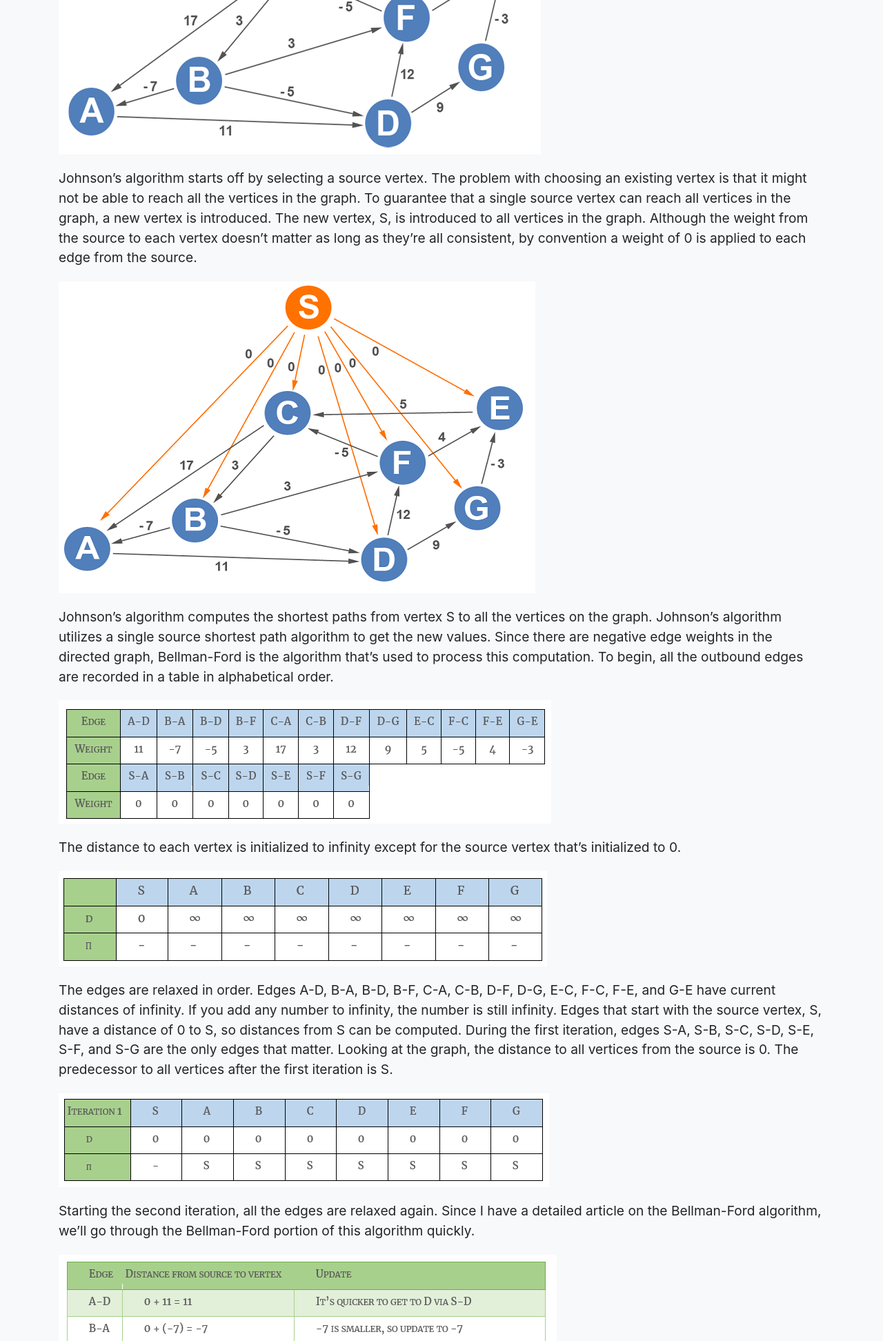
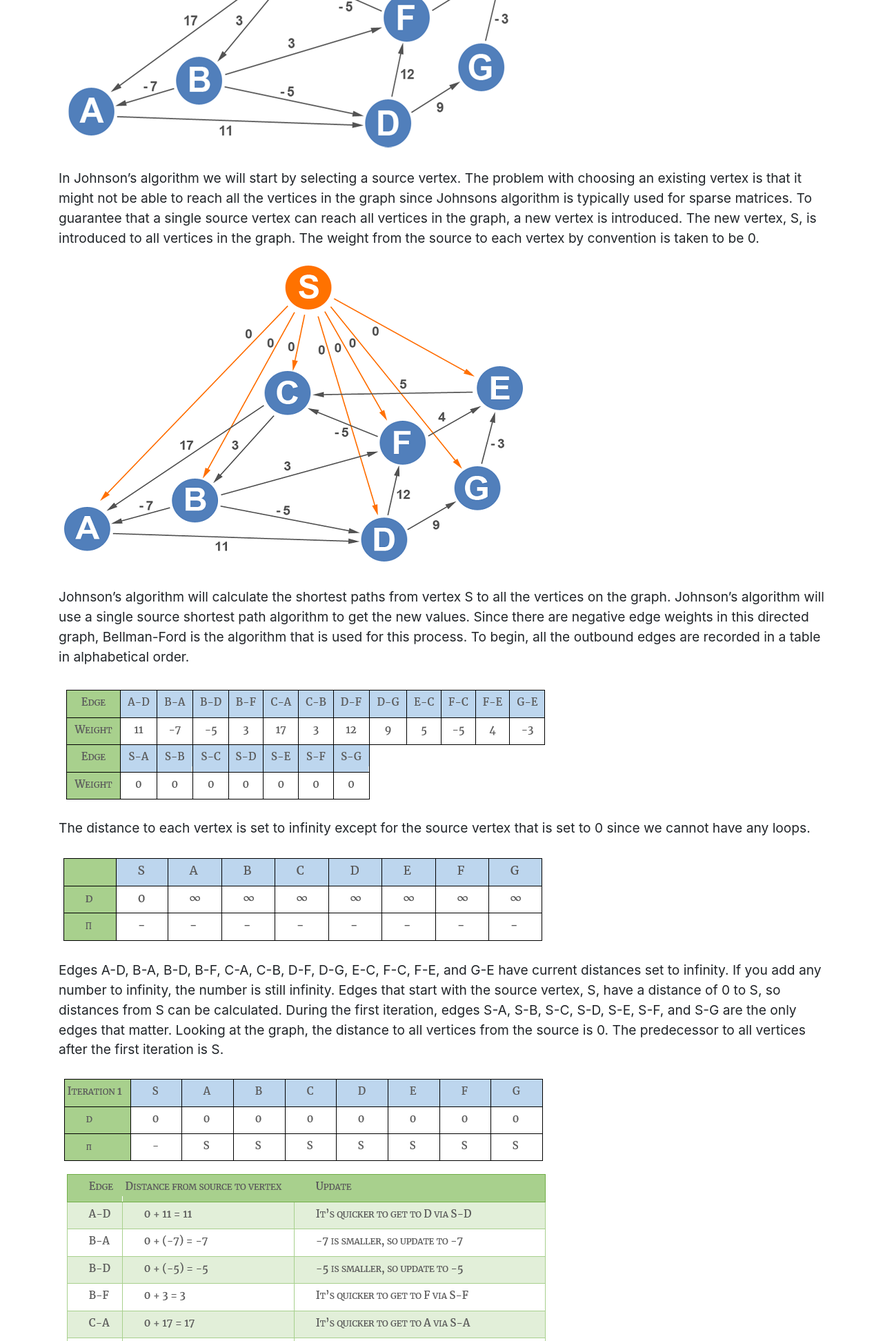
Before and after one commit to VishiK-on-github/Johnsons-Algorithm, a Flask app: page / in a window 1280 px wide. Shown: the part 1008-2952 px from the top of the page at 69% size. Run offline with Flask 2, Linux system fonts and the light colour scheme; some libraries are stand-ins or nearby versions.

Commit message:
updated Dijkstra left

```diff
--- a/templates/index.html
+++ b/templates/index.html
@@ -8,7 +8,7 @@
         <link rel="stylesheet" href="https://stackpath.bootstrapcdn.com/bootstrap/4.5.2/css/bootstrap.min.css"
         integrity="sha384-JcKb8q3iqJ61gNV9KGb8thSsNjpSL0n8PARn9HuZOnIxN0hoP+VmmDGMN5t9UJ0Z" crossorigin="anonymous">
     </head>
-    <body class="bg-light">
+    <body>
         <header>
             <div class="navbar navbar-dark bg-dark text-light justify-content-center">
                 <a class="navbar-brand navbar-center" href="#" style="text-align: center;">
@@ -62,47 +62,45 @@
                             Since this graph contains negative edges, Dijkstra’s algorithm cannot be applied to it yet.
                             To apply Dijkstra’s algorithm the edge links must be transformed to contain non-negative numbers.
                         </p>
+                        <!-- Change img-->
                         <img src="../static/images/utility/egImage.png" alt="">
                         <p class="text-custom">
-                            Johnson’s algorithm starts off by selecting a source vertex.
-                            The problem with choosing an existing vertex is that it might not be able to reach all the vertices in the graph.
+                            In Johnson’s algorithm we will start by selecting a source vertex.
+                            The problem with choosing an existing vertex is that it might not be able to reach all the vertices in
+                            the graph since Johnsons algorithm is typically used for sparse matrices.
                             To guarantee that a single source vertex can reach all vertices in the graph, a new vertex is introduced.
                             The new vertex, S, is introduced to all vertices in the graph.
-                            Although the weight from the source to each vertex doesn’t matter as long as they’re all consistent, by convention a weight of 0 is applied to each edge from the source.
+                            The weight from the source to each vertex by convention is taken to be 0.
                         </p>
+                        <!-- Change img-->
                         <img src="../static/images/utility/ghostSource.png" alt="">
                         <p class="text-custom">
-                            Johnson’s algorithm computes the shortest paths from vertex S to all the vertices on the graph.
-                            Johnson’s algorithm utilizes a single source shortest path algorithm to get the new values.
-                            Since there are negative edge weights in the directed graph, Bellman-Ford is the algorithm that’s used to process this computation.
+                            Johnson’s algorithm will calculate the shortest paths from vertex S to all the vertices on the graph.
+                            Johnson’s algorithm will use a single source shortest path algorithm to get the new values.
+                            Since there are negative edge weights in this directed graph, Bellman-Ford is the algorithm that is used for this process.
                             To begin, all the outbound edges are recorded in a table in alphabetical order.
                         </p>
                         <img src="../static/images/utility/initialImg.png" alt="">
                         <p class="text-custom">
-                            The distance to each vertex is initialized to infinity except for the source vertex that’s initialized to 0.
+                            The distance to each vertex is set to infinity except for the source vertex that is set to 0 since we cannot have any loops.
                         </p>
                         <img src="../static/images/utility/initialize.png" alt="">
                         <p class="text-custom">
-                            The edges are relaxed in order.
-                            Edges A-D, B-A, B-D, B-F, C-A, C-B, D-F, D-G, E-C, F-C, F-E, and G-E have current distances of infinity.
+                            Edges A-D, B-A, B-D, B-F, C-A, C-B, D-F, D-G, E-C, F-C, F-E, and G-E have current distances set to infinity.
                             If you add any number to infinity, the number is still infinity.
-                            Edges that start with the source vertex, S, have a distance of 0 to S, so distances from S can be computed.
+                            Edges that start with the source vertex, S, have a distance of 0 to S, so distances from S can be calculated.
                             During the first iteration, edges S-A, S-B, S-C, S-D, S-E, S-F, and S-G are the only edges that matter.
                             Looking at the graph, the distance to all vertices from the source is 0. The predecessor to all vertices after the first iteration is S.
                         </p>
                         <img src="../static/images/utility/i1.png" alt="">
-                        <p class="text-custom">
-                            Starting the second iteration, all the edges are relaxed again.
-                            Since I have a detailed article on the Bellman-Ford algorithm, we’ll go through the Bellman-Ford portion of this algorithm quickly.
-                        </p>
                         <img src="../static/images/utility/c1.png" alt="">
                         <p class="text-custom">
                             The table below lists the shortest distances to each vertex after the second iteration.
                         </p>
                         <img src="../static/images/utility/i2.png" alt="">
                         <p class="text-custom">
-                            You might have noticed that all distances that are computed from S directly will not change,
-                            so during the third and subsequent iterations, edges from S will not be included in the table.
+                            All distances that are calculated from S directly will not change,
+                            so during subsequent iterations, edges from S will not be included in the table.
                         </p>
                         <img src="../static/images/utility/c2.png" alt="">
                         <p class="text-custom">
@@ -133,7 +131,7 @@
                         </p>
                         <img src="../static/images/utility/final.png" alt="">
                         <p class="text-custom">
-                            The source vertex is unnecessary for the remainder of this example, so we’ll drop the S and its edges.
+                            The source vertex is unnecessary for the remainder of this example, so we will remove it and its edges.
                         </p>
                         <img src="../static/images/utility/f1.png" alt="">
                         <p class="text-custom">
```
